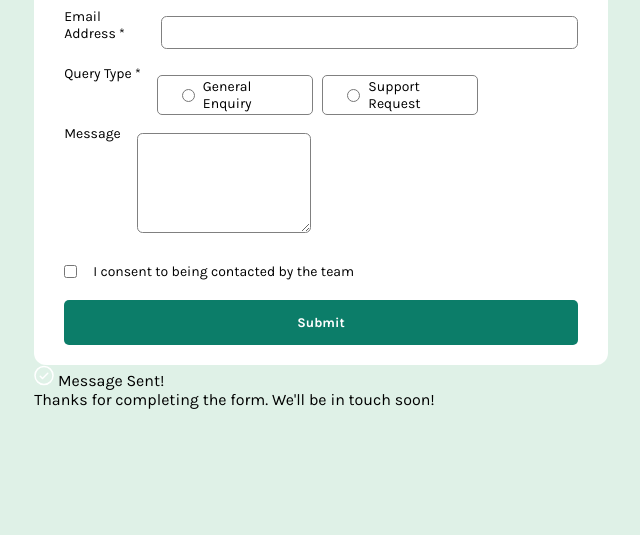
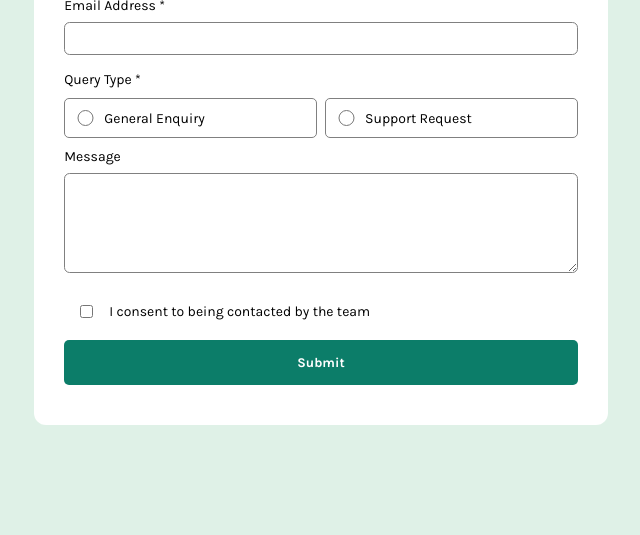
Before and after one commit to mortalcode/Contact-Form, a plain HTML site: page index.html in a window 1280 px wide. Shown: the part 265-800 px from the top of the page, without its empty margins (319-959 px from the left). Drawn offline with Linux system fonts and the light colour scheme; a script that the page names is missing.

Commit message:
Update style.css

```diff
--- a/style.css
+++ b/style.css
@@ -7,6 +7,7 @@
   --White: hsl(0, 0%, 100%);
   --Greyone: hsl(186, 15%, 59%);
   --Greytwo: hsl(187, 24%, 22%);
+  --Greythree: hsl(169, 83%, 14%);
 }
 
 * {
@@ -30,8 +31,10 @@ main {
 
 .box {
   background-color: var(--White);
-  padding: 20px 30px;
+  padding: 25px 30px;
+  height: 580px;
   border-radius: 12px;
+
 }
 
 input[type="text"],
@@ -62,12 +65,17 @@ button {
   border: none;
   border-radius: 5px;
 }
+button:hover {
+  background-color: var(--Greythree);
+  transition: all 0.3s ease;
+}
+
 .form-alert {
   color: var(--Red);
   display: none;
 }
 
-.form-item {
+.form-item:nth-child(1) {
   display: flex;
   gap: 1rem;
   font-size: 14px;
@@ -76,7 +84,7 @@ button {
 h1 {
   margin-bottom: 1rem;
 }
-.title {
+label {
   font-size: 14px;
 }
 input {
@@ -86,26 +94,98 @@ input.checkbox {
   margin-bottom: 0;
 }
 
-.checkbox {
+.form-item:nth-child(3) .checkbox {
   display: flex;
-  justify-content: space-between;
+  gap: 0.5rem;
 }
-.box1 {
-  padding: 10px;
+
+.form-item:nth-child(3) .checkbox .box1 {
   display: flex;
   align-items: center;
+  cursor: pointer;
+  gap: 0.5rem;
+  margin: 10px 0px;
   padding-left: 1.5rem;
-  width: 48.5%;
+  padding: 10px;
+  width: 100%;
   height: 40px;
   border: 1px solid gray;
-  gap: 0.5rem;
-  margin: 10px 0px;
   border-radius: 5px;
 }
+
+.form-item:nth-child(3) .checkbox .box1 input {
+  width: 1.5rem;
+  height: 1rem;
+  accent-color: var(--Greentwo);
+}
+
+.form-item:nth-child(3) .checkbox .box1 label {
+  width: 100%;
+  cursor: pointer;
+}
+
 .box1:hover {
   background-color: lightgreen;
   transition: all 0.3s ease;
 }
+.box1:active {
+  background-color: rgb(120, 232, 120);
+  font-weight: 500;
+}
 #message {
   margin-bottom: 30px;
 }
+
+#success-message {
+  display: flex;
+  align-items: center;
+  justify-content: center;
+  flex-direction: column;
+  position: fixed;
+  border-radius: 5px;
+  background-color: rgb(69, 69, 69);
+  pointer-events: none;
+  width: max-content;
+  padding: 2rem;
+  height: 10%;
+  color: white;
+  top: 5%;
+  left: 50%;
+  transform: translateX(-50%);
+  /* opacity: 0; */
+}
+#success-message:active {
+  display: block;
+  pointer-events: all;
+
+  animation-name: fadeOut;
+  animation-duration: 5s;
+  animation-fill-mode: forwards;
+}
+
+@keyframes fadeOut {
+  0%,
+  25%,
+  50%,
+  75% {
+    opacity: 1;
+  }
+  100% {
+    opacity: 0;
+  }
+}
+
+.form-item:nth-child(5) {
+  display: flex;
+  align-items: center;
+  margin-left: 1rem;
+}
+.form-item:nth-child(5) .checkbox {
+  cursor: pointer;
+  accent-color: var(--Greentwo);
+}
+.form-item:nth-child(5) label {
+  width: 60%;
+  cursor: pointer;
+  margin-left: 1rem;
+}
```
